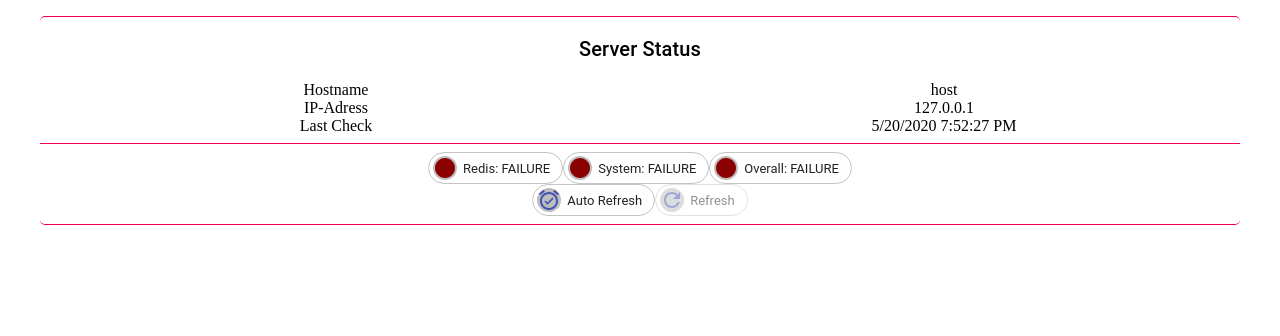
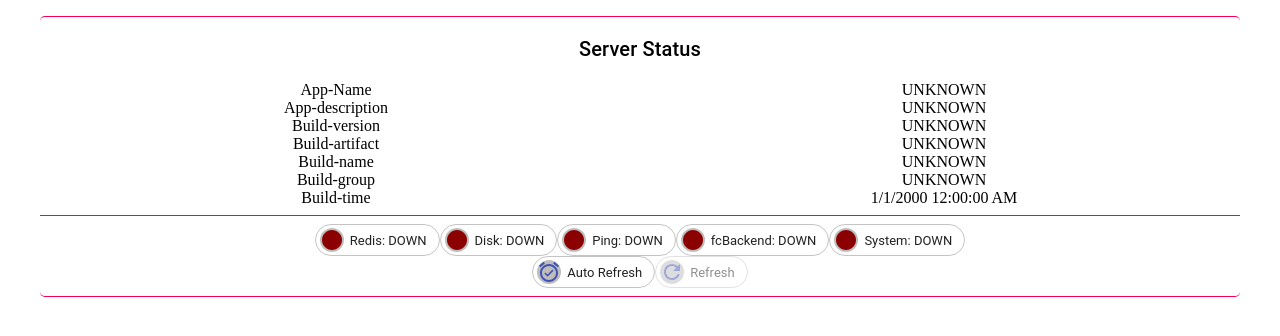
Before and after one commit to abehrens13/fcFrontend, a React (Create React App) app: page / in a window 1280 px wide. Shown: the top 336 px of the page. Built offline with nearby package versions, Linux system fonts and the light colour scheme; no server answers.

Commit message:
updated health and info monitor

```diff
--- a/src/DevApp.js
+++ b/src/DevApp.js
@@ -10,7 +10,7 @@ export default function DevApp() {
 
   return (
     <div className="App">
-      <Monitor monitorUrl='http://localhost:8000/monitor' />
+      <Monitor monitorHealthUrl='http://localhost:8000/actuator/health' monitorInfoUrl='http://localhost:8000/actuator/info' />
     </div>
   );
 }
--- a/src/backend/fetchMonitor.js
+++ b/src/backend/fetchMonitor.js
@@ -1,7 +1,11 @@
 export default async function fetchMonitor(backend_url, options) {
     const response = await fetch(backend_url, options);
-    if (!response.ok) {
+    //console.log("response.status === " + response.status);
+    if (response.status === 503) {
+        return response.json();
+    } else if (response.status === 200) {
+        return response.json();
+    } else {
         throw new Error('Response not ok: ' + response.status);
     }
-    return response.json();
 }
--- a/src/components/Monitor.js
+++ b/src/components/Monitor.js
@@ -16,8 +16,8 @@ const useStyles = makeStyles((theme) => ({
 }));
 
 function setColor(statustype) {
-	if (statustype === "OK") return "darkgreen";
-	else if (statustype === "FAILURE") return "darkred";
+	if (statustype === "UP") return "darkgreen";
+	else if (statustype === "DOWN") return "darkred";
 	else return "grey";
 }
 
@@ -57,22 +57,75 @@ function changeTime(time) {
 	return date.toLocaleDateString(locale) + " " + date.toLocaleTimeString(locale);
 }
 
-const defaultMonitorStatus = {
-	hostname: "host",
-	inetAddress: "127.0.0.1",
-	currentTime: "2020-05-20T19:52:27.433Z",
-	statusRedis: "OK",
-	statusSystem: "OK",
-	statusOverall: "FAILURE"
+
+var defaultMonitorInfo =
+{
+	"app": {
+		"name": "UNKNOWN",
+		"description": "UNKNOWN",
+		"version": "UNKNOWN",
+		"encoding": "UNKNOWN",
+		"java": {
+			"version": "UNKNOWN"
+		}
+	},
+	"build": {
+		"version": "UNKNOWN",
+		"artifact": "UNKNOWN",
+		"name": "UNKNOWN",
+		"group": "UNKNOWN",
+		"time": "0"
+	}
 }
 
-export default function Monitor({ monitorUrl }) {
+var defaultMonitorHealth =
+{
+	"status": "UNKNOWN",
+	"components": {
+		"diskSpace": {
+			"status": "UNKNOWN",
+			"details": {
+				"total": 0,
+				"free": 0,
+				"threshold": 0
+			}
+		},
+		"fcBackend": {
+			"status": "UNKNOWN",
+			"details": {
+				"app": "0",
+				"error": "0"
+			}
+		},
+		"ping": {
+			"status": "UNKNOWN"
+		},
+		"redis": {
+			"status": "UNKNOWN",
+			"details": {
+				"version": "0"
+			}
+		}
+	}
+}
+function extend(obj1, obj2) {
+	var result = obj1, val;
+	for (val in obj2) {
+		if (obj2.hasOwnProperty(val)) {
+			result[val] = obj2[val];
+		}
+	}
+	return result;
+}
+export default function Monitor({ monitorHealthUrl, monitorInfoUrl }) {
 	const classes = useStyles();
-	const [monitorStatus, setMonitorStatus] = React.useState(defaultMonitorStatus);
+	const [monitorHealth, setMonitorHealth] = React.useState(defaultMonitorHealth);
+	const [monitorInfo, setMonitorInfo] = React.useState(defaultMonitorInfo);
 	const [refresh, setRefresh] = React.useState(0);
 	const [switchState, setSwitchState] = React.useState(true);
 	const [currentCount, setCount] = React.useState(0);
-	React.useEffect(() => { loadMonitor() }, [refresh]);
+	React.useEffect(() => { loadHealthMonitor() }, [refresh]);
+	React.useEffect(() => { loadInfoMonitor() }, [refresh]);
 	React.useEffect(
 		() => {
 			if (currentCount < 0) {
@@ -88,24 +141,40 @@ export default function Monitor({ monitorUrl }) {
 	const timer = () => {
 		if (currentCount >= 0) {
 			setCount(currentCount + 1)
-			loadMonitor();
+			loadHealthMonitor();
+			loadInfoMonitor();
 		}
 	};
 
-	async function loadMonitor() {
+	async function loadHealthMonitor() {
+		//console.log(monitorHealth);
 		try {
-			let my = await fetchMonitor(monitorUrl);
-			setMonitorStatus(my);
+			let my = await fetchMonitor(monitorHealthUrl);
+			//console.log(my);
+			setMonitorHealth(extend(defaultMonitorHealth, my));
+			//console.log(my);
 		} catch (error) {
-			let my = monitorStatus;
-			my.statusRedis = "FAILURE";
-			my.statusOverall = "FAILURE";
-			my.statusSystem = "FAILURE";
-			setMonitorStatus(my);
+			let my = monitorHealth;
+			my.components.redis.status = "DOWN";
+			my.components.diskSpace.status = "DOWN";
+			my.components.ping.status = "DOWN";
+			my.components.fcBackend.status = "DOWN";
+			my.status = "DOWN";
+			setMonitorHealth(my);
 			console.log(error);
 		}
+	}
 
+	async function loadInfoMonitor() {
+		//console.log(monitorStatus);
+		try {
+			let my = await fetchMonitor(monitorInfoUrl);
+			setMonitorInfo(extend(defaultMonitorInfo, my));
+		} catch{
+			//do nothing
+		}
 	}
+
 
 	function updateButton() {
 		setRefresh(refresh + 1);
@@ -127,23 +196,35 @@ export default function Monitor({ monitorUrl }) {
 					<DialogTitle id="alert-dialog-title"><center>Server Status</center></DialogTitle>
 					<Grid container spacing={2}>
 						<Grid item xs={6}>
-							<div>Hostname</div>
-							<div>IP-Adress</div>
-							<div>Last Check</div>
+							<div>App-Name</div>
+							<div>App-description</div>
+
+							<div>Build-version</div>
+							<div>Build-artifact</div>
+							<div>Build-name</div>
+							<div>Build-group</div>
+							<div>Build-time</div>
 						</Grid>
 						<Grid item xs={6}>
-							<div>{monitorStatus.hostname}</div>
-							<div>{monitorStatus.inetAddress}</div>
-							<div>{changeTime(monitorStatus.currentTime)}</div>
+							<div>{monitorInfo.app.name}</div>
+							<div>{monitorInfo.app.description}</div>
+
+							<div>{monitorInfo.build.version}</div>
+							<div>{monitorInfo.build.artifact}</div>
+							<div>{monitorInfo.build.name}</div>
+							<div>{monitorInfo.build.group}</div>
+							<div>{changeTime(monitorInfo.build.time)}</div>
 						</Grid>
 					</Grid>
 				</Box>
 				<Box {...defaultInnerBoxProps} borderBottom="0" borderRadius="0"></Box>
 				<Box {...defaultInnerBoxProps} borderTop="0">
 					<Grid container item xc={3} justify="center">
-						<MyChip name="Redis" status={monitorStatus.statusRedis} />
-						<MyChip name="System" status={monitorStatus.statusSystem} />
-						<MyChip name="Overall" status={monitorStatus.statusOverall} />
+						<MyChip name="Redis" status={monitorHealth.components.redis.status} />
+						<MyChip name="Disk" status={monitorHealth.components.diskSpace.status} />
+						<MyChip name="Ping" status={monitorHealth.components.ping.status} />
+						<MyChip name="fcBackend" status={monitorHealth.components.fcBackend.status} />
+						<MyChip name="System" status={monitorHealth.status} />
 					</Grid>
 					<Grid container item xc={2} justify="center">
 						<Chip
```
